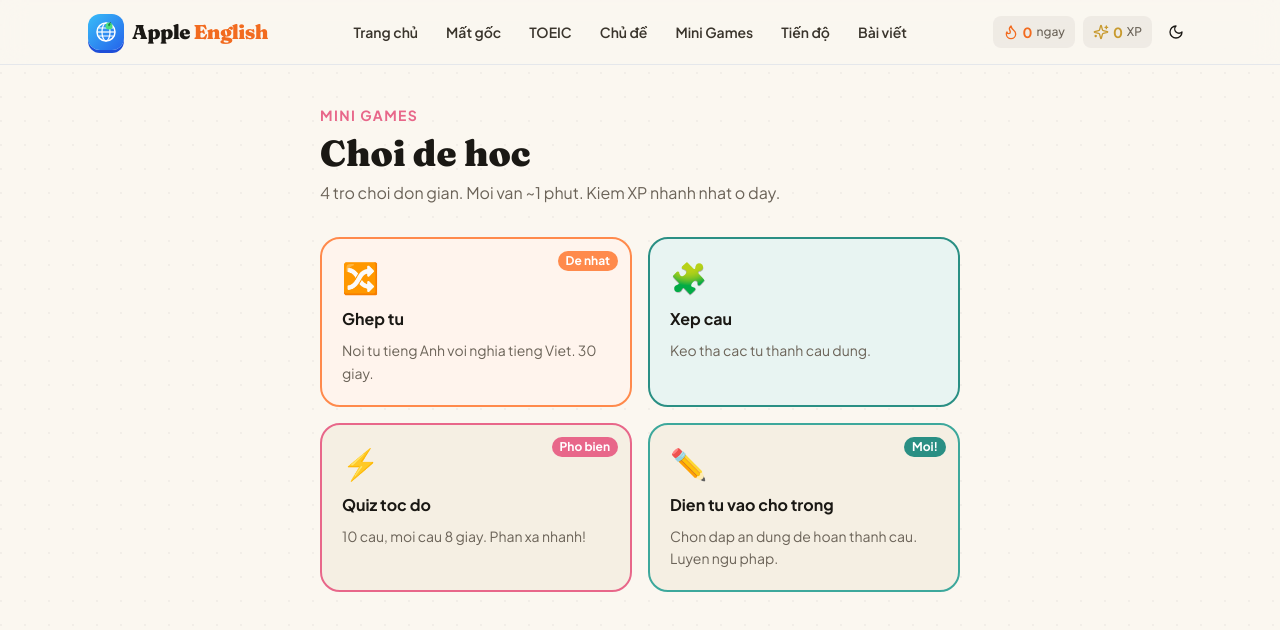
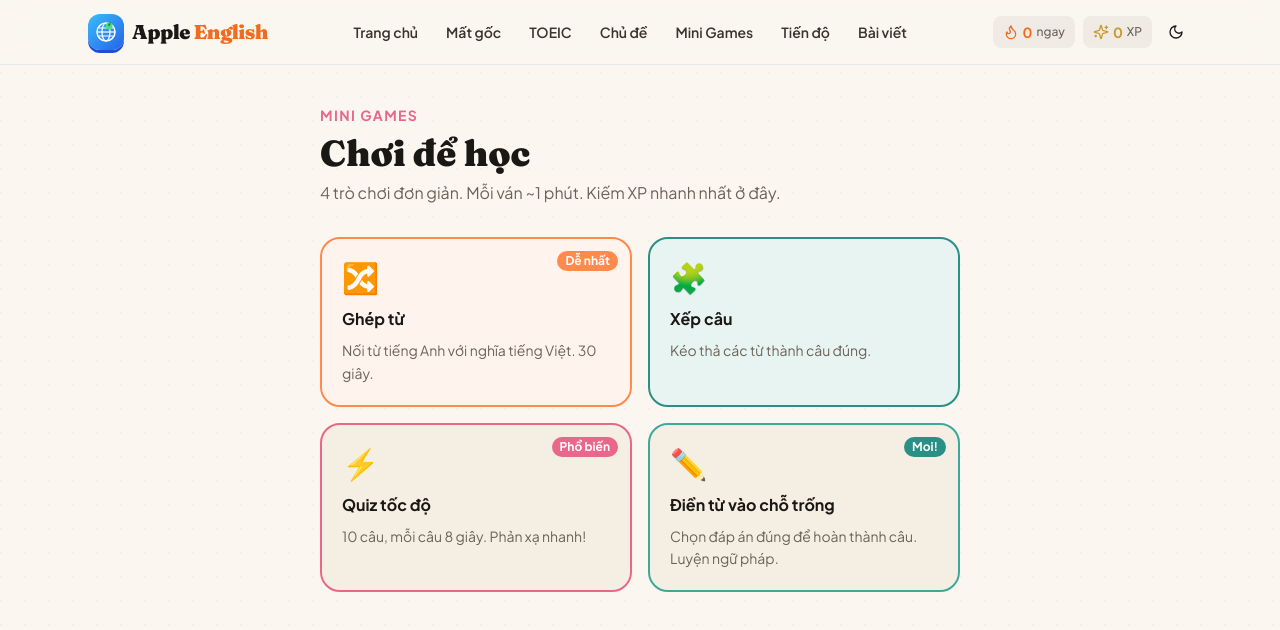
Before and after one commit to NguyeQuanHuy/apple-english, a Next.js app: page /games in a window 1280 px wide. Shown: the top 630 px of the page. Built offline with nearby package versions, Linux system fonts and the light colour scheme.

Commit message:
fix: games page Vietnamese diacritics

```diff
--- a/app/games/page.tsx
+++ b/app/games/page.tsx
@@ -6,17 +6,17 @@ export default function GamesIndex() {
     {
       href: "/games/match",
       icon: "🔀",
-      title: "Ghep tu",
-      desc: "Noi tu tieng Anh voi nghia tieng Viet. 30 giay.",
+      title: "Ghép từ",
+      desc: "Nối từ tiếng Anh với nghĩa tiếng Việt. 30 giây.",
       color: "bg-ember-50 border-ember-400",
-      badge: "De nhat",
+      badge: "Dễ nhất",
       badgeColor: "bg-ember-400 text-white",
     },
     {
       href: "/games/sentence",
       icon: "🧩",
-      title: "Xep cau",
-      desc: "Keo tha cac tu thanh cau dung.",
+      title: "Xếp câu",
+      desc: "Kéo thả các từ thành câu đúng.",
       color: "bg-teal-50 border-teal-500",
       badge: null,
       badgeColor: "",
@@ -24,17 +24,17 @@ export default function GamesIndex() {
     {
       href: "/games/fast-quiz",
       icon: "⚡",
-      title: "Quiz toc do",
-      desc: "10 cau, moi cau 8 giay. Phan xa nhanh!",
+      title: "Quiz tốc độ",
+      desc: "10 câu, mỗi câu 8 giây. Phản xạ nhanh!",
       color: "bg-paper-100 border-rose-400",
-      badge: "Pho bien",
+      badge: "Phổ biến",
       badgeColor: "bg-rose-400 text-white",
     },
     {
       href: "/games/fill-blank",
       icon: "✏️",
-      title: "Dien tu vao cho trong",
-      desc: "Chon dap an dung de hoan thanh cau. Luyen ngu phap.",
+      title: "Điền từ vào chỗ trống",
+      desc: "Chọn đáp án đúng để hoàn thành câu. Luyện ngữ pháp.",
       color: "bg-paper-100 border-teal-400",
       badge: "Moi!",
       badgeColor: "bg-teal-500 text-white",
@@ -44,8 +44,8 @@ export default function GamesIndex() {
   return (
     <div className="max-w-2xl mx-auto px-4 pt-10 pb-20">
       <div className="text-sm font-bold uppercase tracking-widest text-rose-400 mb-2">Mini Games</div>
-      <h1 className="font-display text-4xl font-black text-ink-900 mb-2">Choi de hoc</h1>
-      <p className="text-ink-500 mb-8">4 tro choi don gian. Moi van ~1 phut. Kiem XP nhanh nhat o day.</p>
+      <h1 className="font-display text-4xl font-black text-ink-900 mb-2">Chơi để học</h1>
+      <p className="text-ink-500 mb-8">4 trò chơi đơn giản. Mỗi ván ~1 phút. Kiếm XP nhanh nhất ở đây.</p>
       <div className="grid sm:grid-cols-2 gap-4">
         {games.map((g) => (
           <Link
```
Also changed, not shown: fix-games.js (added, +16 -0 lines).
